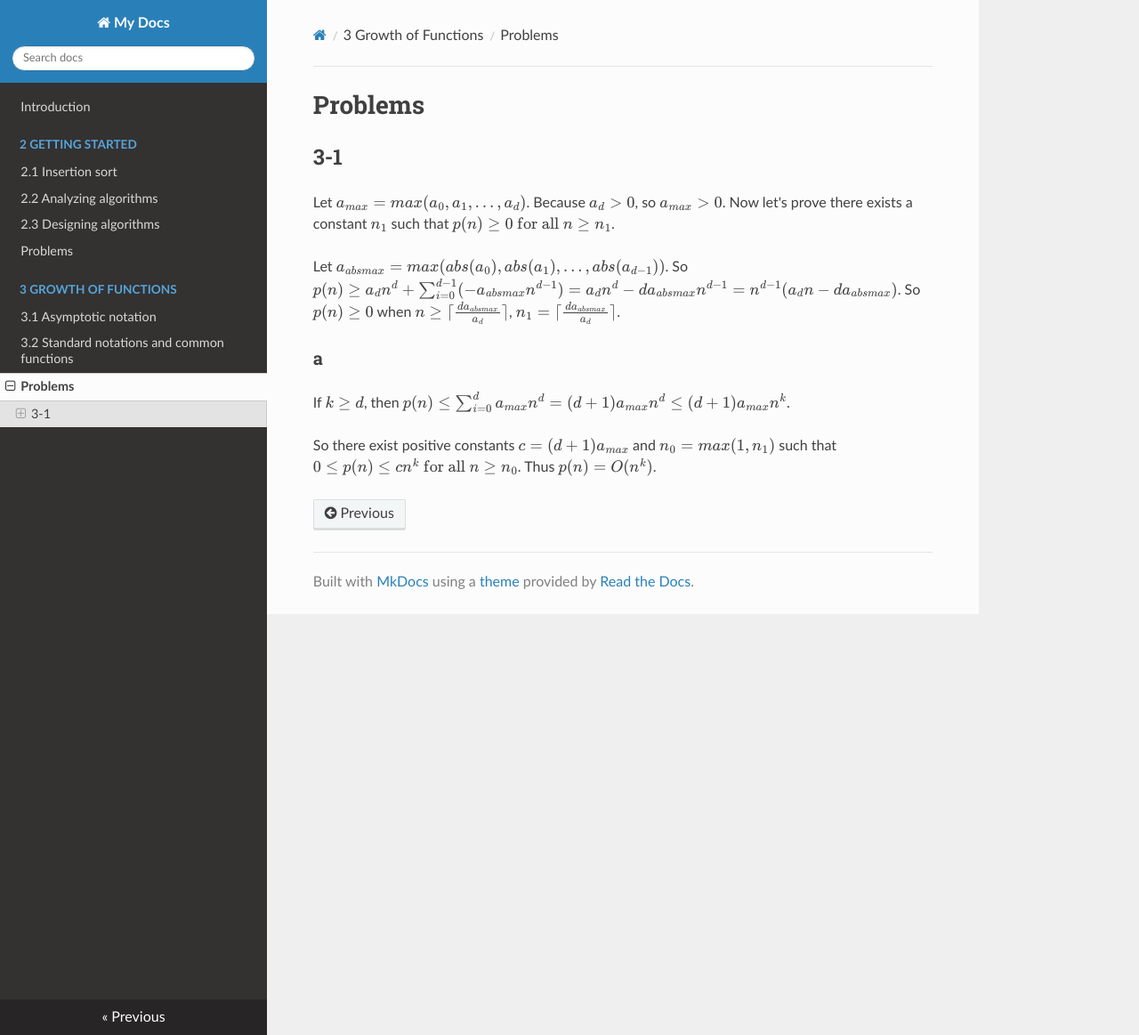
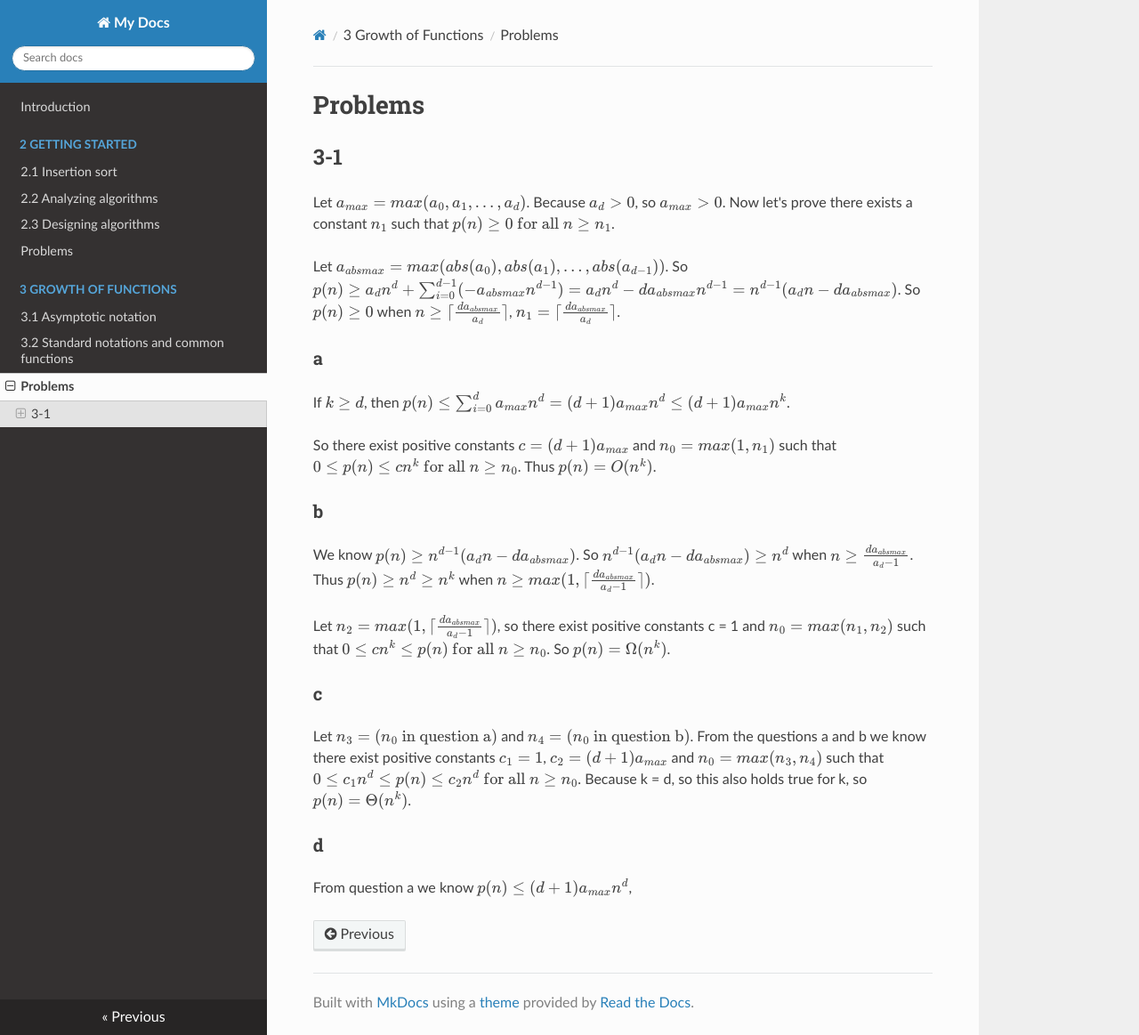
Before and after one commit to Frederick-S/Introduction-to-Algorithms-Notes, an MkDocs documentation site: the page built from docs/3-Growth-of-Functions/Problems.md, in a window 1280 px wide and 1163 px high. Shown: the whole window at 89% size. Built offline with MkDocs 1.6.1, drawn with Linux system fonts in a browser that asks for light colours; nearby versions of some CDN libraries; formulas are drawn with MathJax 3; old or Windows-style settings are respelled for this version of MkDocs.

Commit message:
Update exercise

```diff
--- a/docs/3-Growth-of-Functions/Problems.md
+++ b/docs/3-Growth-of-Functions/Problems.md
@@ -8,3 +8,14 @@ Let $a_{absmax} = max(abs(a_0), abs(a_1), \ldots, abs(a_{d - 1}))$. So $p(n) \ge
 If $k \geq d$, then $p(n) \leq \sum_{i = 0}^d a_{max}n^d = (d + 1)a_{max}n^d \leq (d + 1)a_{max}n^k$.
 
 So there exist positive constants $c = (d + 1)a_{max}$ and $n_0 = max(1, n_1)$ such that $0 \leq p(n) \leq cn^k \text{ for all } n \geq n_0$. Thus $p(n) = O(n^k)$.
+
+### b
+We know $p(n) \geq n^{d - 1}(a_dn - da_{absmax})$. So $n^{d - 1}(a_dn - da_{absmax}) \geq n^d$ when $n \geq \frac{da_{absmax}}{a_d - 1}$. Thus $p(n) \geq n^d \geq n^k$ when $n \geq max(1, \lceil \frac{da_{absmax}}{a_d - 1} \rceil)$.
+
+Let $n_2 = max(1, \lceil \frac{da_{absmax}}{a_d - 1} \rceil)$, so there exist positive constants c = 1 and $n_0 = max(n_1, n_2)$ such that $0 \leq cn^k \leq p(n) \text{ for all } n \geq n_0$. So $p(n) = \Omega(n^k)$.
+
+### c
+Let $n_3 = (n_0 \text{ in question a})$ and $n_4 = (n_0 \text{ in question b})$. From the questions a and b we know there exist positive constants $c_1 = 1$, $c_2 = (d + 1)a_{max}$ and $n_0 = max(n_3, n_4)$ such that $0 \leq c_1n^d \leq p(n) \leq c_2n^d \text{ for all } n \geq n_0$. Because k = d, so this also holds true for k, so $p(n) = \Theta(n^k)$.
+
+### d
+From question a we know $p(n) \leq (d + 1)a_{max}n^d$,
```
